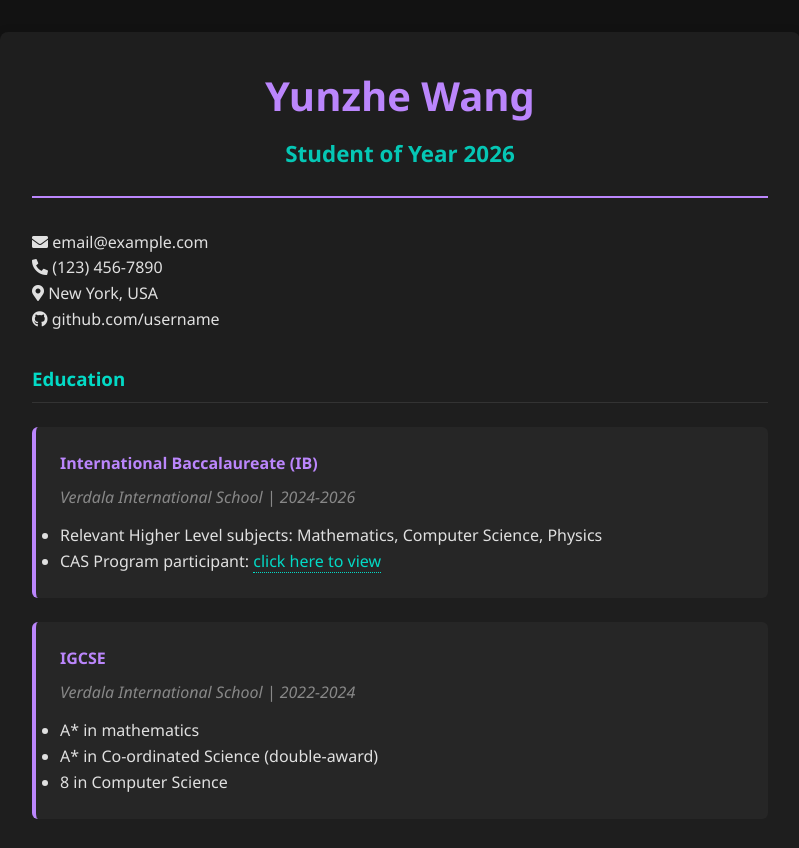
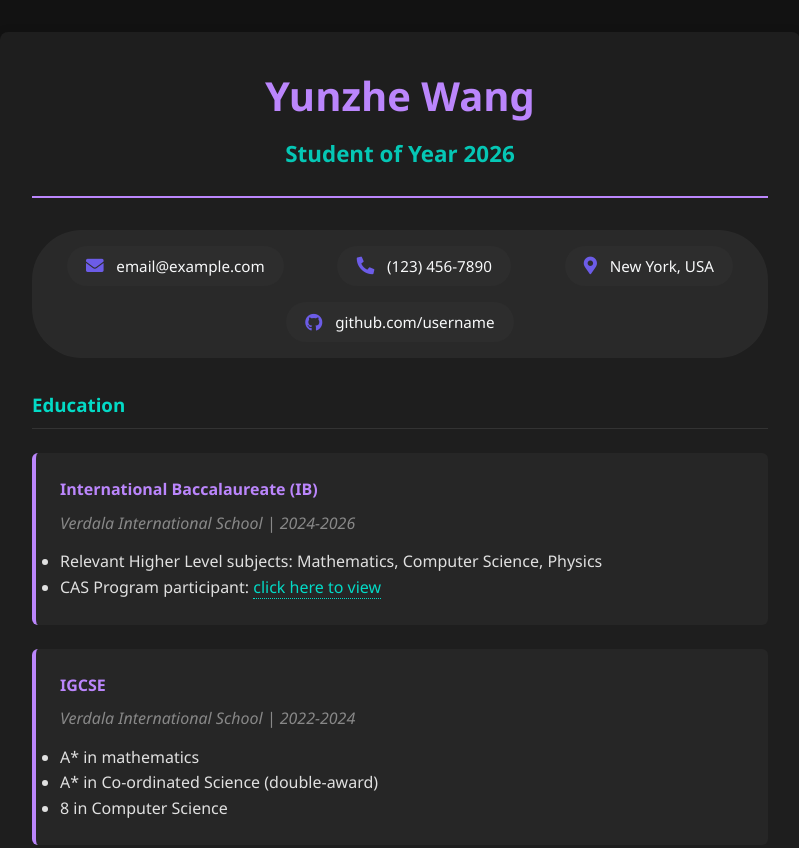
Before and after one commit to hexagun123/hexagun123.github.io, a plain HTML site: page index.html in a window 1280 px wide. Shown: the top 848 px of the page, without its empty margins (240-1039 px from the left). Drawn offline with Linux system fonts and the light colour scheme.

Commit message:
Update style.css

```diff
--- a/style.css
+++ b/style.css
@@ -48,21 +48,52 @@ body {
     opacity: 0.9;
 }
 
-.contact ul {
+.contact-bar {
     display: flex;
+    justify-content: space-around;
+    align-items: center;
+    background: rgba(255, 255, 255, 0.05);
+    padding: 1rem;
+    border-radius: 50px;
+    margin: 2rem 0;
     flex-wrap: wrap;
-    gap: 1.5rem;
-    padding: 1.5rem 0;
-    margin-bottom: 2rem;
-    border-bottom: 1px solid #333;
+    gap: 1rem;
 }
 
-.contact li {
+.contact-item {
     display: flex;
     align-items: center;
     gap: 0.8rem;
-    color: var(--text);
-    opacity: 0.9;
+    padding: 0.5rem 1.2rem;
+    border-radius: 30px;
+    background: rgba(255, 255, 255, 0.02);
+    transition: all 0.3s ease;
+}
+
+.contact-item:hover {
+    background: rgba(255, 255, 255, 0.1);
+    transform: translateY(-2px);
+}
+
+.contact-item i {
+    color: #6c5ce7;
+    font-size: 1.1rem;
+}
+
+.contact-item span {
+    color: #f8f9fa;
+    font-size: 0.95rem;
+}
+
+/* Optional: Add hover animation */
+@keyframes float {
+    0% { transform: translateY(0); }
+    50% { transform: translateY(-3px); }
+    100% { transform: translateY(0); }
+}
+
+.contact-item:hover i {
+    animation: float 1.2s infinite;
 }
 
 h3 {
```
